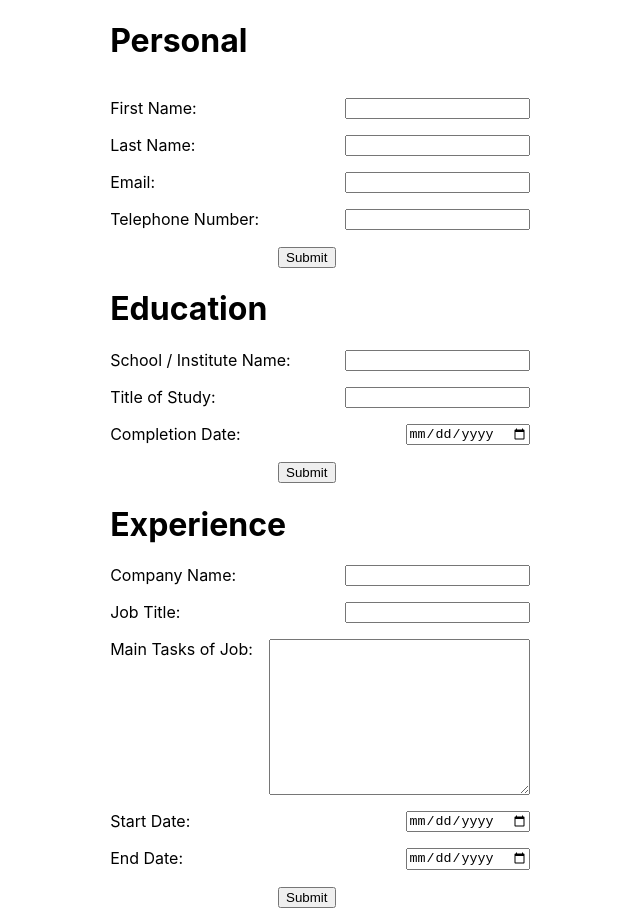
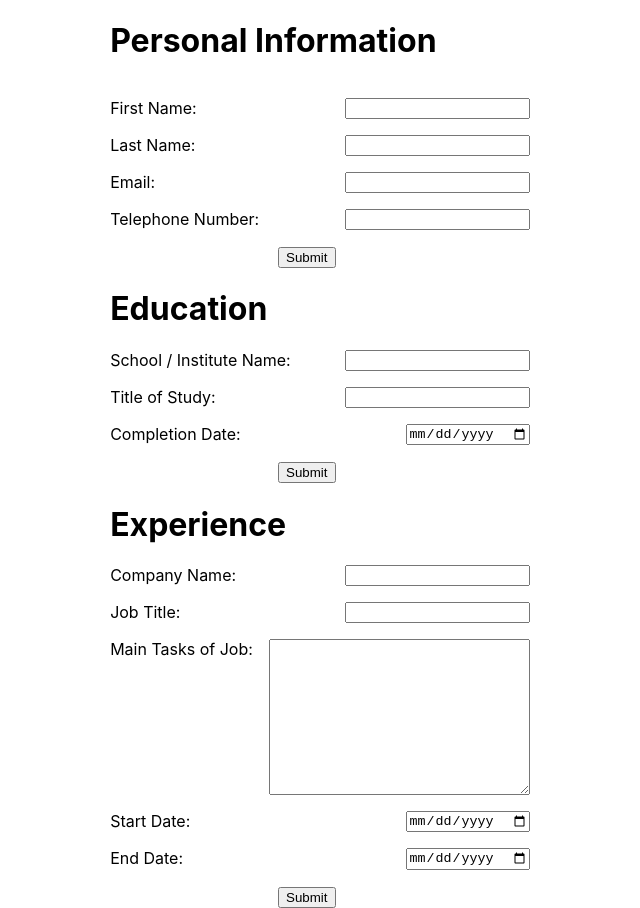
Before and after one commit to EmbryonicDev/cv-application, a React (Create React App) app: page / in a window 1280 px wide. Shown: the whole page, without its empty margins (320-960 px from the left). Built offline with nearby package versions, Linux system fonts and the light colour scheme; the HTML template or start-up script is replaced by a standard one.

Commit message:
Change PersonalForm heading: Personal -> Personal Information

```diff
--- a/src/Components/PersonalForm.js
+++ b/src/Components/PersonalForm.js
@@ -3,7 +3,7 @@ export default function PersonalForm(props) {
 
   return (
     <div id="personalForm">
-      <h1 className="formHeading">Personal</h1>
+      <h1 className="formHeading">Personal Information</h1>
       <form action="#" onSubmit={submitPersonal}>
         <p className="inputSet">
           <label htmlFor="firstName">First Name:</label>
```
